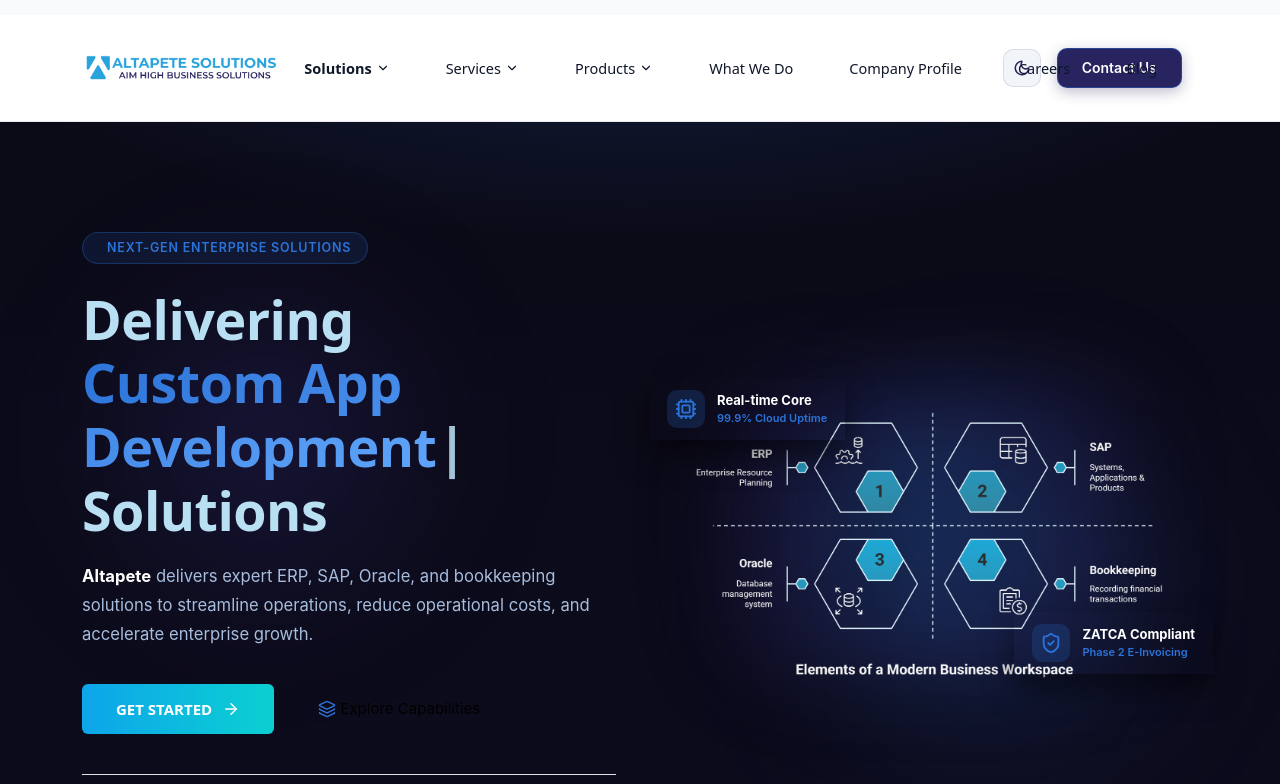
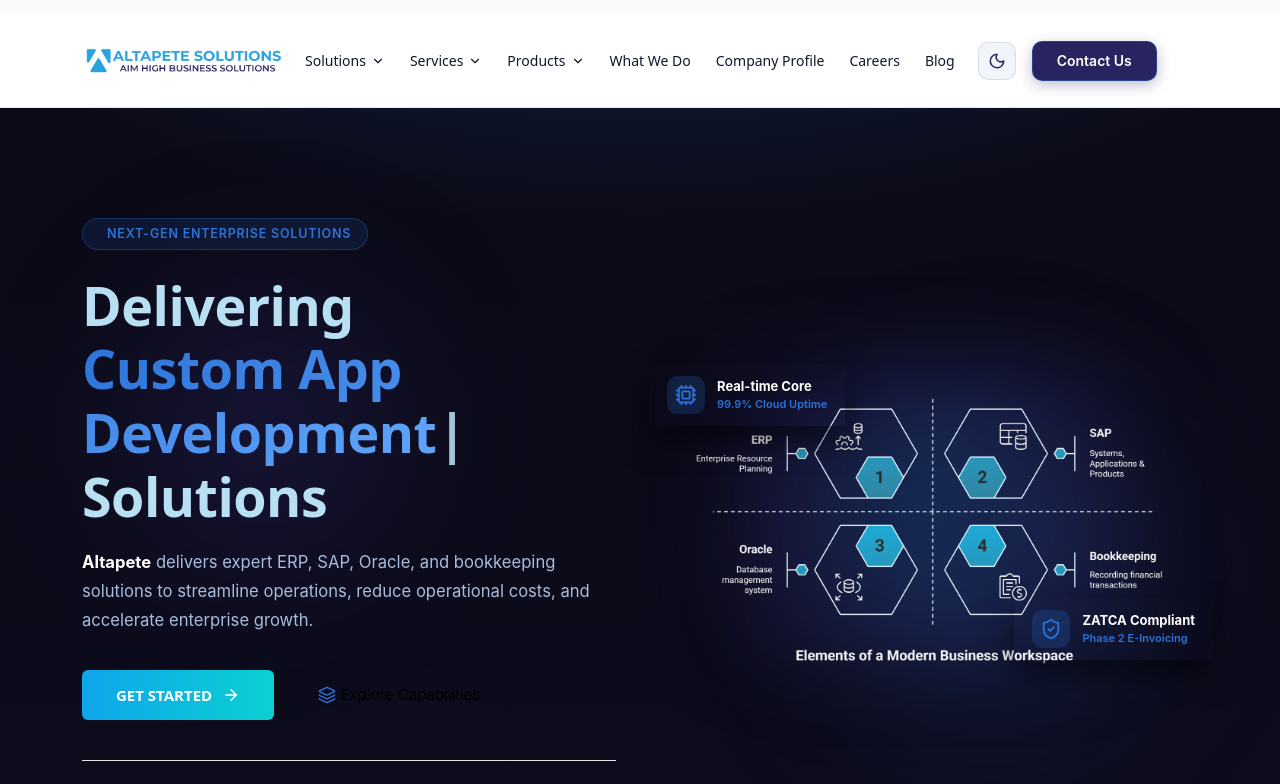
Before and after one commit to umairfida643-droid/altapete-solutions, a Next.js app: page / in a window 1280 px wide. Shown: the top 784 px of the page. Built offline with nearby package versions, Linux system fonts and the light colour scheme; a web font is replaced by a local one.

Commit message:
fix(header): eliminate corrupted glyph boxes, standardize navbar alignment and spacing, prevent multi-line wrapping

```diff
--- a/components/Header.jsx
+++ b/components/Header.jsx
@@ -101,7 +101,7 @@
           }}
         >
           {/* Logo */}
-          <div className="header-logo">
+          <div className="header-logo" style={{ flexShrink: 0 }}>
             <Link href="/" className="logo-container" style={{ display: 'flex', alignItems: 'center', textDecoration: 'none' }}>
               <img
                 alt="Altapete Solutions"
@@ -116,31 +116,22 @@
           </div>
 
           {/* Navigation Links */}
-          <div className="header-nav">
+          <div className="header-nav" style={{ display: 'flex', alignItems: 'center', justifyContent: 'center', flex: 1, margin: '0 12px' }}>
             <nav className="nav-main-menu d-none d-xl-block">
-              <ul className="main-menu" style={{ display: 'flex', alignItems: 'center', gap: '2px', listStyle: 'none', margin: 0, padding: 0 }}>
+              <ul className="main-menu">
 
                 {/* 1. Solutions Mega Menu Trigger */}
                 <li
                   className="nav-dropdown-item position-relative"
                   onMouseEnter={() => setMegaMenuOpen(true)}
                   onMouseLeave={() => setMegaMenuOpen(false)}
-                  style={{ padding: '6px 10px', whiteSpace: 'nowrap' }}
                 >
                   <Link
                     href="/"
-                    style={{
-                      color: megaMenuOpen ? 'var(--brand-accent)' : 'var(--text-primary)',
-                      fontWeight: 600,
-                      fontSize: '14.5px',
-                      textDecoration: 'none',
-                      display: 'flex',
-                      alignItems: 'center',
-                      gap: '4px',
-                      transition: 'color 0.2s ease'
-                    }}
+                    className={megaMenuOpen ? 'is-open' : ''}
                   >
-                    Solutions <ChevronDown size={14} style={{ transform: megaMenuOpen ? 'rotate(180deg)' : 'rotate(0)', transition: 'transform 0.2s ease' }} />
+                    <span>Solutions</span>
+                    <ChevronDown size={14} className="nav-arrow-icon" style={{ transform: megaMenuOpen ? 'rotate(180deg)' : 'rotate(0deg)' }} />
                   </Link>
 
                   {/* Mega Menu Flyout */}
@@ -355,22 +346,13 @@
                   className="nav-dropdown-item position-relative"
                   onMouseEnter={() => setServicesOpen(true)}
                   onMouseLeave={() => setServicesOpen(false)}
-                  style={{ padding: '6px 10px', whiteSpace: 'nowrap' }}
                 >
                   <Link
                     href="/services"
-                    style={{
-                      color: servicesOpen ? 'var(--brand-accent)' : 'var(--text-primary)',
-                      fontWeight: 500,
-                      fontSize: '14.5px',
-                      textDecoration: 'none',
-                      display: 'flex',
-                      alignItems: 'center',
-                      gap: '4px',
-                      transition: 'color 0.2s ease'
-                    }}
+                    className={servicesOpen ? 'is-open' : ''}
                   >
-                    Services <ChevronDown size={14} style={{ transform: servicesOpen ? 'rotate(180deg)' : 'rotate(0)', transition: 'transform 0.2s ease' }} />
+                    <span>Services</span>
+                    <ChevronDown size={14} className="nav-arrow-icon" style={{ transform: servicesOpen ? 'rotate(180deg)' : 'rotate(0deg)' }} />
                   </Link>
 
                   {servicesOpen && (
@@ -402,22 +384,13 @@
                   className="nav-dropdown-item position-relative"
                   onMouseEnter={() => setProductsOpen(true)}
                   onMouseLeave={() => setProductsOpen(false)}
-                  style={{ padding: '6px 10px', whiteSpace: 'nowrap' }}
                 >
                   <Link
                     href="/products"
-                    style={{
-                      color: productsOpen ? 'var(--brand-accent)' : 'var(--text-primary)',
-                      fontWeight: 500,
-                      fontSize: '14.5px',
-                      textDecoration: 'none',
-                      display: 'flex',
-                      alignItems: 'center',
-                      gap: '4px',
-                      transition: 'color 0.2s ease'
-                    }}
+                    className={productsOpen ? 'is-open' : ''}
                   >
-                    Products <ChevronDown size={14} style={{ transform: productsOpen ? 'rotate(180deg)' : 'rotate(0)', transition: 'transform 0.2s ease' }} />
+                    <span>Products</span>
+                    <ChevronDown size={14} className="nav-arrow-icon" style={{ transform: productsOpen ? 'rotate(180deg)' : 'rotate(0deg)' }} />
                   </Link>
 
                   {productsOpen && (
@@ -445,24 +418,24 @@
                 </li>
 
                 {/* Direct Links */}
-                <li style={{ padding: '6px 10px', whiteSpace: 'nowrap' }}>
-                  <Link href="/what-we-do" style={{ color: 'var(--text-primary)', fontWeight: 500, fontSize: '14.5px', textDecoration: 'none' }}>
-                    What We Do
+                <li>
+                  <Link href="/what-we-do">
+                    <span>What We Do</span>
                   </Link>
                 </li>
-                <li style={{ padding: '6px 10px', whiteSpace: 'nowrap' }}>
-                  <Link href="/company-profile" style={{ color: 'var(--text-primary)', fontWeight: 500, fontSize: '14.5px', textDecoration: 'none' }}>
-                    Company Profile
+                <li>
+                  <Link href="/company-profile">
+                    <span>Company Profile</span>
                   </Link>
                 </li>
-                <li style={{ padding: '6px 10px', whiteSpace: 'nowrap' }}>
-                  <Link href="/career" style={{ color: 'var(--text-primary)', fontWeight: 500, fontSize: '14.5px', textDecoration: 'none' }}>
-                    Careers
+                <li>
+                  <Link href="/career">
+                    <span>Careers</span>
                   </Link>
                 </li>
-                <li style={{ padding: '6px 10px', whiteSpace: 'nowrap' }}>
-                  <Link href="/blog" style={{ color: 'var(--text-primary)', fontWeight: 500, fontSize: '14.5px', textDecoration: 'none' }}>
-                    Blog
+                <li>
+                  <Link href="/blog">
+                    <span>Blog</span>
                   </Link>
                 </li>
               </ul>
@@ -477,7 +450,7 @@
           </div>
 
           {/* Right Area: Theme Toggle & Primary Button */}
-          <div className="header-right d-none d-sm-flex align-items-center gap-3">
+          <div className="header-right d-none d-sm-flex align-items-center gap-3" style={{ flexShrink: 0 }}>
             {/* Theme Toggle Button */}
             <ThemeToggle />
 
--- a/styles/theme.css
+++ b/styles/theme.css
@@ -198,25 +198,106 @@
    CUSTOM DROPDOWN MENUS (SERVICES & PRODUCTS) WITH PREMIUM SVG ICONS
    ============================================================================= */
 
-/* Completely disable legacy missing uicons character box [] on all menu links */
+/* Completely disable legacy missing uicons character box [] and any pseudo-elements on all nav links */
+.header .main-menu li::after,
+.header .main-menu li::before,
+.header .main-menu li a::after,
+.header .main-menu li a::before,
 .header .main-menu li.has-children > a::after,
 .header .main-menu li.has-children > a:after,
 .header .main-menu li.has-children:hover > a::after,
 .header .main-menu li.has-children:hover > a:after,
 .header .main-menu li > a::after,
-.header .main-menu li > a:after {
+.header .main-menu li > a:after,
+.header .nav-main-menu a::after,
+.header .nav-main-menu a::before,
+.nav-dropdown-item > a::after,
+.nav-dropdown-item > a::before,
+.has-children > a::after,
+.has-children > a::before {
   display: none !important;
   content: none !important;
   visibility: hidden !important;
   opacity: 0 !important;
   width: 0 !important;
   height: 0 !important;
+  margin: 0 !important;
+  padding: 0 !important;
+  border: none !important;
 }
 
-/* Ensure no nav links ever wrap onto two lines */
-.header .main-menu li a,
-.header .main-menu li span {
+/* Header main menu container */
+.header .nav-main-menu {
+  display: flex !important;
+  align-items: center !important;
+  float: none !important;
+  width: auto !important;
+  padding: 0 !important;
+}
+
+.header .main-menu {
+  display: flex !important;
+  align-items: center !important;
+  gap: 3px !important;
+  margin: 0 !important;
+  padding: 0 !important;
+  list-style: none !important;
+}
+
+.header .main-menu li {
+  float: none !important;
+  display: flex !important;
+  align-items: center !important;
+  margin: 0 !important;
+  padding: 0 !important;
+  position: relative !important;
+}
+
+/* Ensure no nav links ever wrap onto two lines, with uniform height & alignment */
+.header .main-menu li > a {
+  display: inline-flex !important;
+  align-items: center !important;
+  justify-content: center !important;
+  gap: 5px !important;
+  padding: 6px 11px !important;
+  height: 36px !important;
+  line-height: 1 !important;
+  font-size: 14px !important;
+  font-weight: 500 !important;
   white-space: nowrap !important;
+  word-break: keep-all !important;
+  color: var(--text-primary) !important;
+  border-radius: 8px !important;
+  text-decoration: none !important;
+  transition: all 0.2s ease !important;
+}
+
+.header .main-menu li > a span {
+  display: inline !important;
+  padding: 0 !important;
+  margin: 0 !important;
+  height: auto !important;
+  line-height: inherit !important;
+  font-size: inherit !important;
+  font-weight: inherit !important;
+  color: inherit !important;
+  white-space: nowrap !important;
+}
+
+.header .main-menu li > a:hover,
+.header .main-menu li.active > a,
+.header .main-menu li > a.active,
+.header .main-menu li > a.is-open {
+  color: var(--brand-accent) !important;
+  background: rgba(44, 115, 217, 0.08) !important;
+}
+
+.header .nav-arrow-icon {
+  display: inline-flex !important;
+  align-items: center !important;
+  justify-content: center !important;
+  flex-shrink: 0 !important;
+  transition: transform 0.2s ease !important;
 }
 
 /* Hide legacy scraped unstyled dropdowns that lack icons */
```
Also changed, not shown: styles/style.css.
